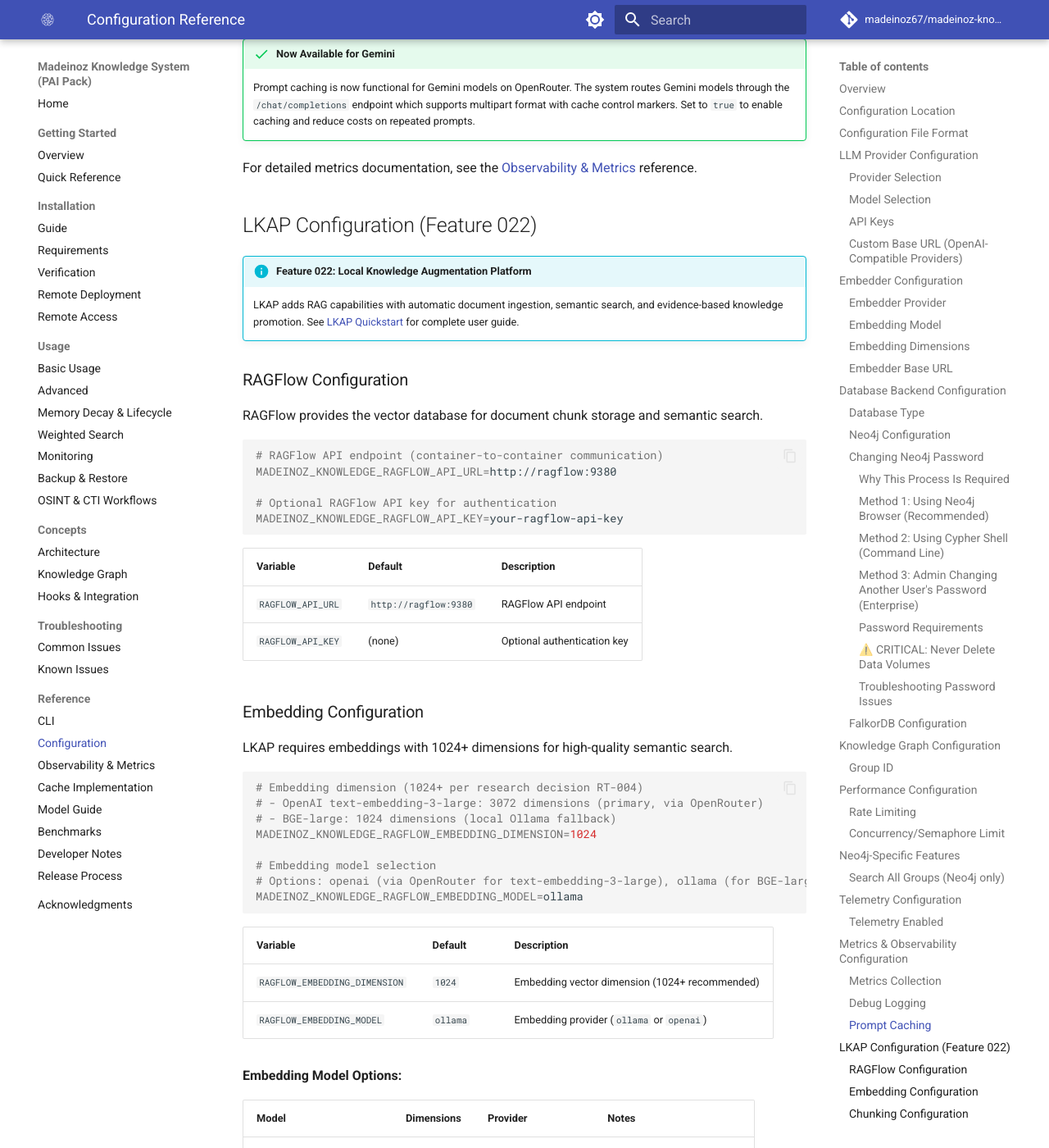
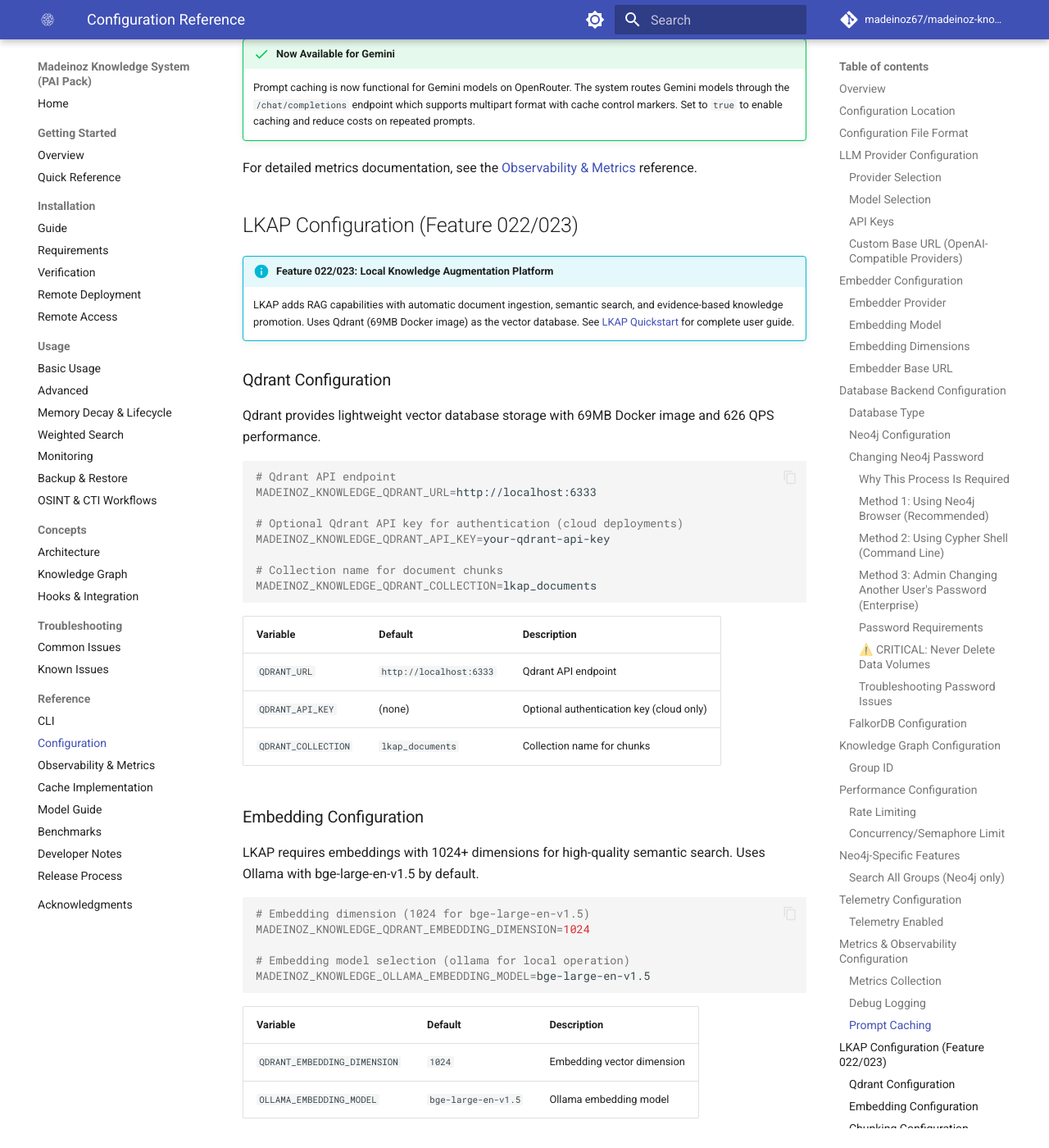
Before and after one commit to madeinoz67/madeinoz-knowledge-system, an MkDocs documentation site: the page built from docs/reference/configuration.md, in a window 1280 px wide and 1400 px high, scrolled down 10405 px. Shown: the whole window at 82% size. Built offline with MkDocs 1.6.1 and Material for MkDocs 9.7.7, drawn with Linux system fonts in a browser that asks for light colours; comment, search, counter and statistics services are not loaded; some of the changed text lies outside the part shown.

Commit message:
docs(lkap): update documentation for Qdrant migration (Phase 8)
Phase 8 polish tasks completed:
- T055: Update CLAUDE.md with Qdrant configuration and usage
- T056: Update configuration.md with QDRANT_* environment variables
- T058: Update observability.md with Qdrant logging/metrics
- T059: Code cleanup - remove debug print, update test conftest
- T061: Test suite verification (365 TS tests pass)

Key changes:
- Replace RAGFlow references with Qdrant in all docs
- Update LKAP section with Qdrant commands and config
- Fix test conftest.py to use QDRANT_* env vars
- Remove debug print statement in caching_wrapper.py

Co-Authored-By: Claude Opus 4.6 <noreply@anthropic.com>

````diff
--- a/docs/reference/configuration.md
+++ b/docs/reference/configuration.md
@@ -488,72 +488,73 @@ Controls prompt caching for Gemini models via OpenRouter. When enabled, the syst
 
 For detailed metrics documentation, see the [Observability & Metrics](observability.md) reference.
 
-## LKAP Configuration (Feature 022)
+## LKAP Configuration (Feature 022/023)
 
-!!! info "Feature 022: Local Knowledge Augmentation Platform"
-    LKAP adds RAG capabilities with automatic document ingestion, semantic search, and evidence-based knowledge promotion. See [LKAP Quickstart](../usage/lkap-quickstart.md) for complete user guide.
+!!! info "Feature 022/023: Local Knowledge Augmentation Platform"
+    LKAP adds RAG capabilities with automatic document ingestion, semantic search, and evidence-based knowledge promotion. Uses Qdrant (69MB Docker image) as the vector database. See [LKAP Quickstart](../usage/lkap-quickstart.md) for complete user guide.
 
-### RAGFlow Configuration
+### Qdrant Configuration
 
-RAGFlow provides the vector database for document chunk storage and semantic search.
+Qdrant provides lightweight vector database storage with 69MB Docker image and 626 QPS performance.
 
 ```bash
-# RAGFlow API endpoint (container-to-container communication)
-MADEINOZ_KNOWLEDGE_RAGFLOW_API_URL=http://ragflow:9380
+# Qdrant API endpoint
+MADEINOZ_KNOWLEDGE_QDRANT_URL=http://localhost:6333
 
-# Optional RAGFlow API key for authentication
-MADEINOZ_KNOWLEDGE_RAGFLOW_API_KEY=your-ragflow-api-key
+# Optional Qdrant API key for authentication (cloud deployments)
+MADEINOZ_KNOWLEDGE_QDRANT_API_KEY=your-qdrant-api-key
+
+# Collection name for document chunks
+MADEINOZ_KNOWLEDGE_QDRANT_COLLECTION=lkap_documents
 ```
 
 | Variable | Default | Description |
 |----------|---------|-------------|
-| `RAGFLOW_API_URL` | `http://ragflow:9380` | RAGFlow API endpoint |
-| `RAGFLOW_API_KEY` | (none) | Optional authentication key |
+| `QDRANT_URL` | `http://localhost:6333` | Qdrant API endpoint |
+| `QDRANT_API_KEY` | (none) | Optional authentication key (cloud only) |
+| `QDRANT_COLLECTION` | `lkap_documents` | Collection name for chunks |
 
 ### Embedding Configuration
 
-LKAP requires embeddings with 1024+ dimensions for high-quality semantic search.
+LKAP requires embeddings with 1024+ dimensions for high-quality semantic search. Uses Ollama with bge-large-en-v1.5 by default.
 
 ```bash
-# Embedding dimension (1024+ per research decision RT-004)
-# - OpenAI text-embedding-3-large: 3072 dimensions (primary, via OpenRouter)
-# - BGE-large: 1024 dimensions (local Ollama fallback)
-MADEINOZ_KNOWLEDGE_RAGFLOW_EMBEDDING_DIMENSION=1024
+# Embedding dimension (1024 for bge-large-en-v1.5)
+MADEINOZ_KNOWLEDGE_QDRANT_EMBEDDING_DIMENSION=1024
 
-# Embedding model selection
-# Options: openai (via OpenRouter for text-embedding-3-large), ollama (for BGE-large)
-MADEINOZ_KNOWLEDGE_RAGFLOW_EMBEDDING_MODEL=ollama
+# Embedding model selection (ollama for local operation)
+MADEINOZ_KNOWLEDGE_OLLAMA_EMBEDDING_MODEL=bge-large-en-v1.5
 ```
 
 | Variable | Default | Description |
 |----------|---------|-------------|
-| `RAGFLOW_EMBEDDING_DIMENSION` | `1024` | Embedding vector dimension (1024+ recommended) |
-| `RAGFLOW_EMBEDDING_MODEL` | `ollama` | Embedding provider (`ollama` or `openai`) |
+| `QDRANT_EMBEDDING_DIMENSION` | `1024` | Embedding vector dimension |
+| `OLLAMA_EMBEDDING_MODEL` | `bge-large-en-v1.5` | Ollama embedding model |
 
 **Embedding Model Options:**
 
 | Model | Dimensions | Provider | Notes |
 |-------|------------|----------|-------|
-| `bge-large-en-v1.5` | 1024 | Ollama | Minimum requirement, free |
-| `mxbai-embed-large` | 1024 | Ollama | Higher quality |
-| `text-embedding-3-large` | 3072 | OpenAI/OpenRouter | Best quality, requires API key |
+| `bge-large-en-v1.5` | 1024 | Ollama | Default, free, high quality |
+| `mxbai-embed-large` | 1024 | Ollama | Alternative option |
+| `nomic-embed-text` | 768 | Ollama | Smaller dimension |
 
 ### Chunking Configuration
 
-Documents are split into chunks for semantic search. Chunking respects document heading boundaries for semantic coherence.
+Documents are split into chunks for semantic search using tiktoken with heading-aware boundaries.
 
 ```bash
-# Chunking configuration (heading-aware per research decision RT-002)
-MADEINOZ_KNOWLEDGE_RAGFLOW_CHUNK_SIZE_MIN=512
-MADEINOZ_KNOWLEDGE_RAGFLOW_CHUNK_SIZE_MAX=768
-MADEINOZ_KNOWLEDGE_RAGFLOW_CHUNK_OVERLAP=100
+# Chunking configuration (semantic, heading-aware)
+MADEINOZ_KNOWLEDGE_QDRANT_CHUNK_SIZE_MIN=512
+MADEINOZ_KNOWLEDGE_QDRANT_CHUNK_SIZE_MAX=768
+MADEINOZ_KNOWLEDGE_QDRANT_CHUNK_OVERLAP=100
 ```
 
 | Variable | Default | Description |
 |----------|---------|-------------|
-| `RAGFLOW_CHUNK_SIZE_MIN` | `512` | Minimum chunk size (tokens) |
-| `RAGFLOW_CHUNK_SIZE_MAX` | `768` | Maximum chunk size (tokens) |
-| `RAGFLOW_CHUNK_OVERLAP` | `100` | Overlap between chunks (tokens) |
+| `QDRANT_CHUNK_SIZE_MIN` | `512` | Minimum chunk size (tokens) |
+| `QDRANT_CHUNK_SIZE_MAX` | `768` | Maximum chunk size (tokens) |
+| `QDRANT_CHUNK_OVERLAP` | `100` | Overlap between chunks (tokens) |
 
 ### Search Configuration
 
@@ -561,30 +562,20 @@ Control search result quality and logging behavior.
 
 ```bash
 # Search confidence threshold (chunks below 0.70 are not returned)
-MADEINOZ_KNOWLEDGE_RAGFLOW_CONFIDENCE_THRESHOLD=0.70
+MADEINOZ_KNOWLEDGE_QDRANT_CONFIDENCE_THRESHOLD=0.70
 
-# Logging level (FR-036a: basic logging)
-MADEINOZ_KNOWLEDGE_RAGFLOW_LOG_LEVEL=INFO
+# Logging level
+MADEINOZ_KNOWLEDGE_QDRANT_LOG_LEVEL=INFO
 ```
 
 | Variable | Default | Description |
 |----------|---------|-------------|
-| `RAGFLOW_CONFIDENCE_THRESHOLD` | `0.70` | Minimum confidence for results (0.0-1.0) |
-| `RAGFLOW_LOG_LEVEL` | `INFO` | Logging level (`DEBUG`, `INFO`, `WARNING`, `ERROR`) |
-
-### OpenRouter Configuration
-
-For using OpenAI embeddings via OpenRouter (recommended for text-embedding-3-large).
-
-```bash
-# OpenRouter API Key for embeddings (if using OpenAI text-embedding-3-large)
-# Get your key at: https://openrouter.ai/keys
-MADEINOZ_KNOWLEDGE_OPENROUTER_API_KEY=sk-your-openrouter-api-key-here
-```
+| `QDRANT_CONFIDENCE_THRESHOLD` | `0.70` | Minimum confidence for results (0.0-1.0) |
+| `QDRANT_LOG_LEVEL` | `INFO` | Logging level (`DEBUG`, `INFO`, `WARNING`, `ERROR`) |
 
 ### Ollama Configuration
 
-Optional - for fully local operation without external API calls.
+For fully local operation without external API calls.
 
 ```bash
 # Ollama API endpoint
````
Also changed, not shown: CLAUDE.md (+35 -47 lines), docs/reference/observability.md (+13 -13 lines), specs/023-qdrant-rag/tasks.md (+7 -7 lines), 3 other files.
